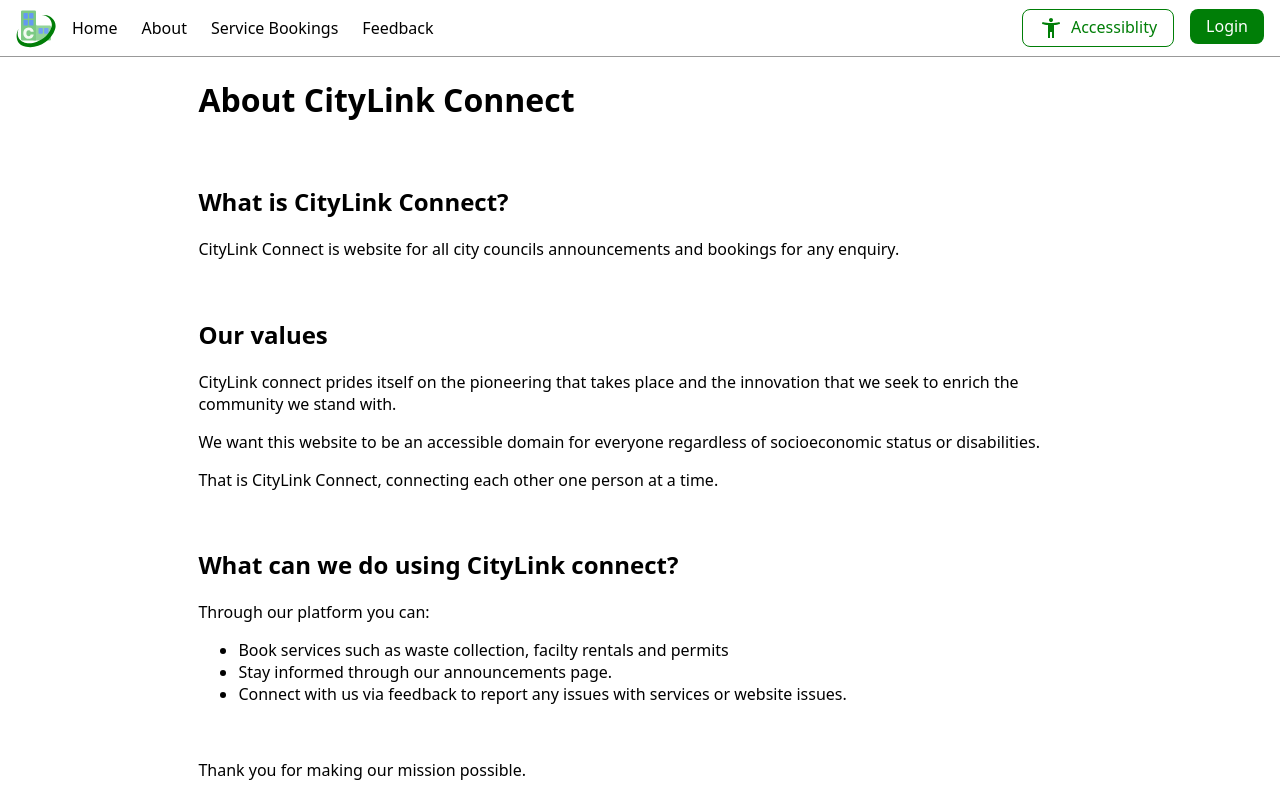
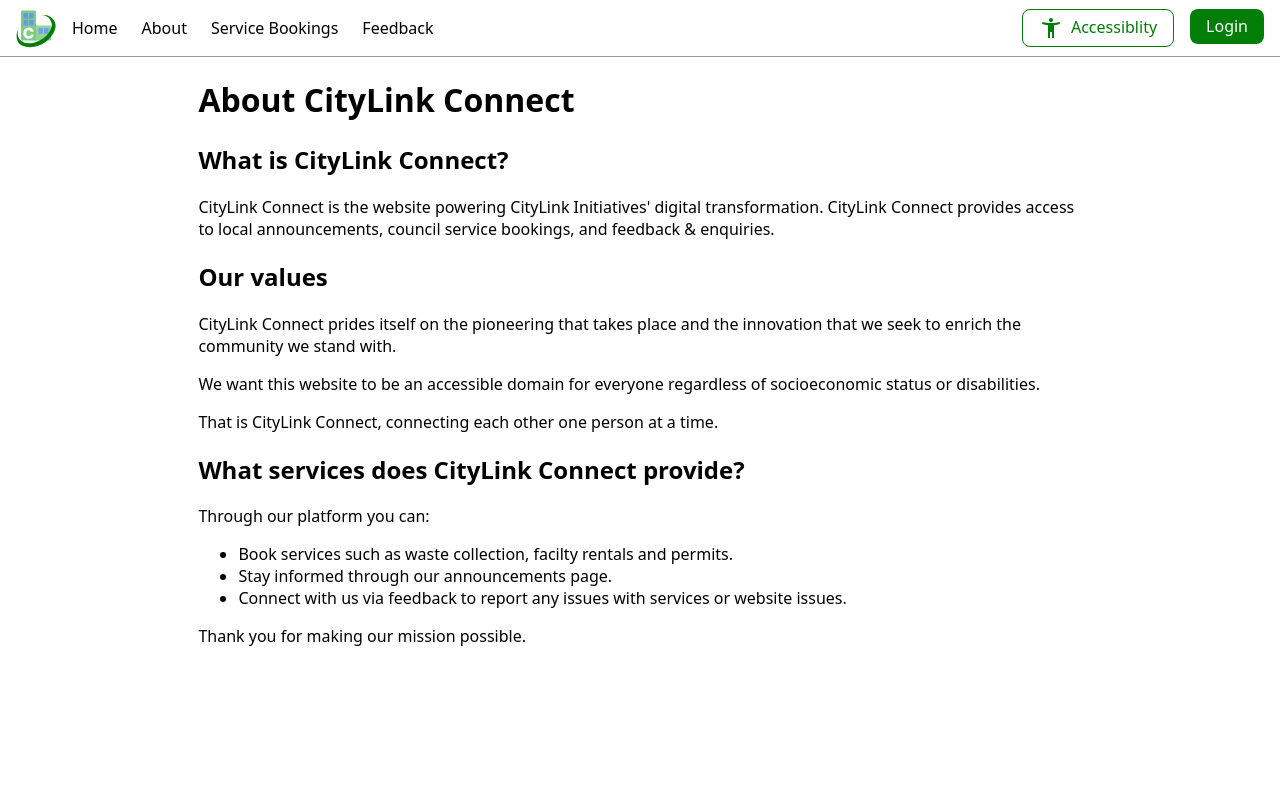
Before and after one commit to JamesRampling/CityLinkConnect, a Vue app: page /about in a window 1280 px wide. Built offline with nearby package versions, Linux system fonts and the light colour scheme.

Commit message:
Tweak about page

```diff
--- a/src/routes/AboutView.vue
+++ b/src/routes/AboutView.vue
@@ -3,18 +3,15 @@
 <template>
   <div class="page-wrapper">
     <h1>About CityLink Connect</h1>
-    <br />
-
     <h2>What is CityLink Connect?</h2>
     <p>
-      CityLink Connect is website for all city councils announcements and
-      bookings for any enquiry.
+      CityLink Connect is the website powering CityLink Initiatives' digital
+      transformation. CityLink Connect provides access to local announcements,
+      council service bookings, and feedback & enquiries.
     </p>
-    <br />
-
     <h2>Our values</h2>
     <p>
-      CityLink connect prides itself on the pioneering that takes place and the
+      CityLink Connect prides itself on the pioneering that takes place and the
       innovation that we seek to enrich the community we stand with.
     </p>
     <p>
@@ -22,13 +19,11 @@
       socioeconomic status or disabilities.
     </p>
     <p>That is CityLink Connect, connecting each other one person at a time.</p>
-    <br />
-
-    <h2>What can we do using CityLink connect?</h2>
+    <h2>What services does CityLink Connect provide?</h2>
     <p>Through our platform you can:</p>
     <ul>
       <li>
-        Book services such as waste collection, facilty rentals and permits
+        Book services such as waste collection, facilty rentals and permits.
       </li>
       <li>Stay informed through our announcements page.</li>
       <li>
@@ -36,8 +31,6 @@
         website issues.
       </li>
     </ul>
-    <br />
-
     <p>Thank you for making our mission possible.</p>
   </div>
 </template>
```
